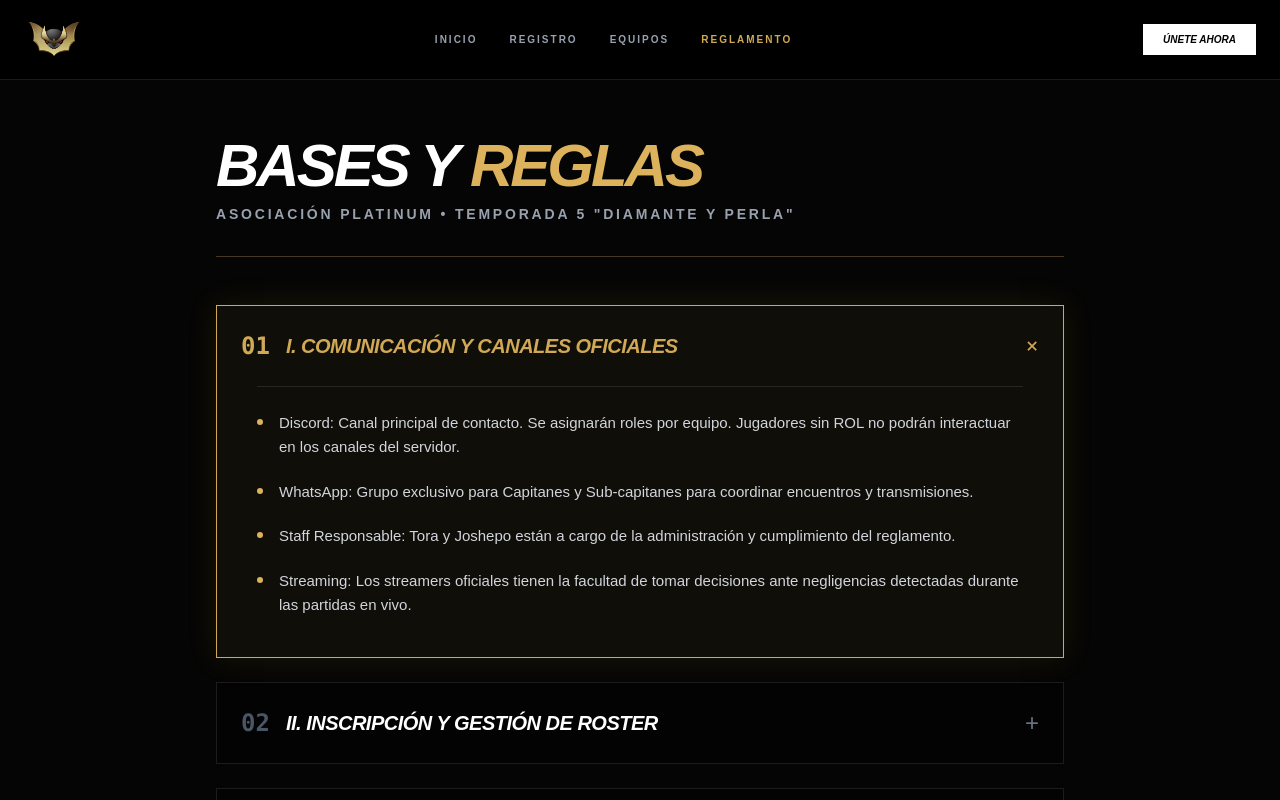
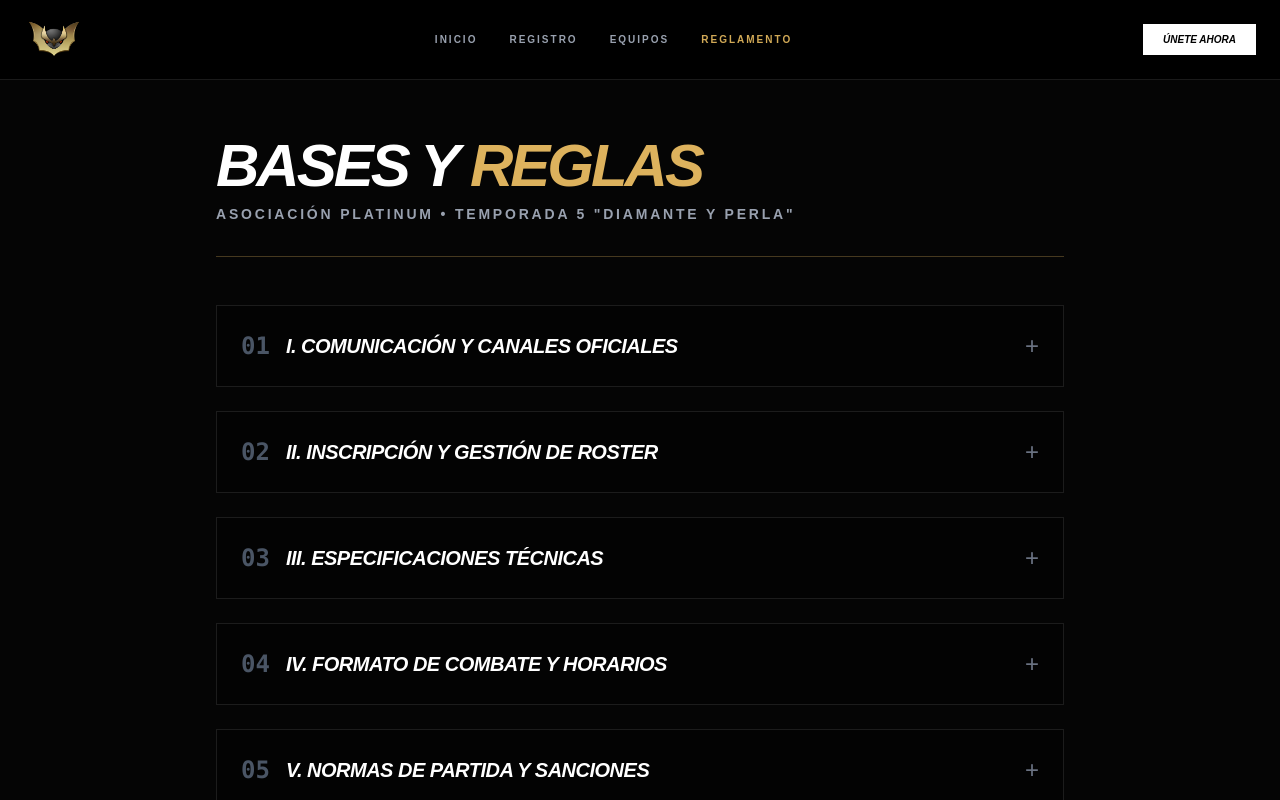
Before and after one commit to igrumi/unitetourney, a Next.js app: page /reglamento in a window 1280 px wide. Shown: the top 800 px of the page. Built offline with nearby package versions, Linux system fonts and the light colour scheme.

Commit message:
change: activetab from 1 to null to present all the items in the section better

```diff
--- a/src/app/reglamento/page.tsx
+++ b/src/app/reglamento/page.tsx
@@ -61,7 +61,7 @@
 ];
 
 export default function Reglamento() {
-  const [activeId, setActiveId] = useState<number | null>(1);
+  const [activeId, setActiveId] = useState<number | null>(null);
 
   return (
     <div className="min-h-screen pt-6 pb-20 px-6 max-w-4xl mx-auto">
```
